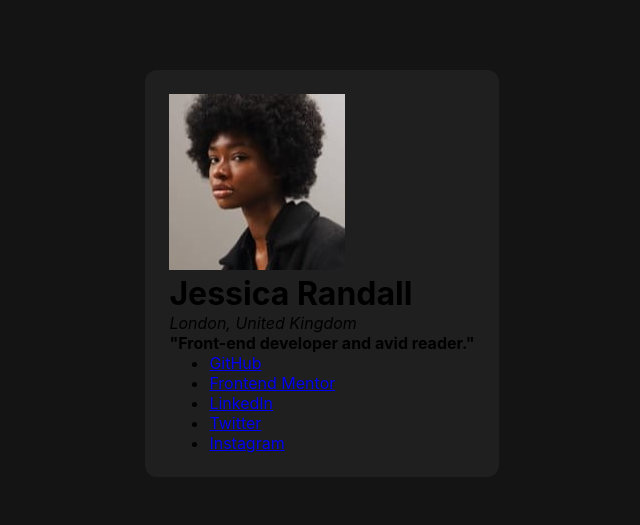
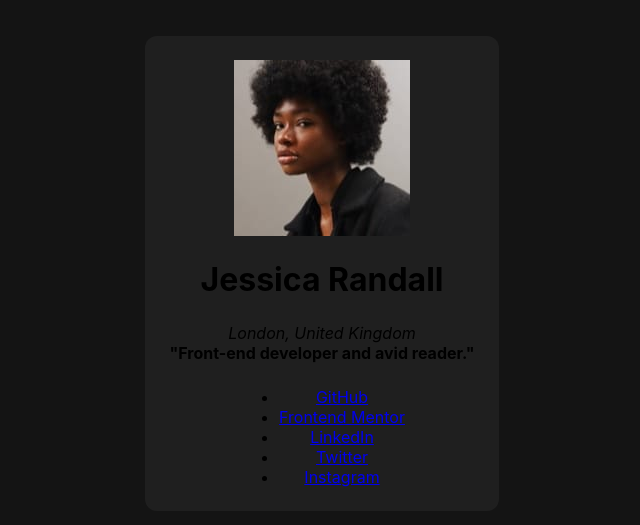
Before and after one commit to rfn16zn/social-links-profile, a plain HTML site: page index.html in a window 1280 px wide. Shown: the part 127-652 px from the top of the page, without its empty margins (318-958 px from the left). Drawn offline with Linux system fonts and the light colour scheme.

Commit message:
Style class profile

```diff
--- a/index.html
+++ b/index.html
@@ -12,8 +12,10 @@
     <div class="profile">
       <img class="avatar" src="assets/images/avatar-jessica.jpeg" alt="Profile Picture">
       <h1 class="name">Jessica Randall</h1>
-      <address class="location">London, United Kingdom</address>
-      <h4 class="profession">"Front-end developer and avid reader."</h4>
+      <div class="about">
+        <address class="location">London, United Kingdom</address>
+        <h4 class="profession">"Front-end developer and avid reader."</h4>
+      </div>
       <nav class="social-links">
         <ul class="social-links__list">
           <li class="list__item">
--- a/style.css
+++ b/style.css
@@ -52,4 +52,9 @@ body {
   background-color: var(--grey-800);
   padding: var(--space-300);
   border-radius: 0.75rem;
+  display: flex;
+  flex-direction: column;
+  align-items: center;
+  text-align: center;
+  gap: var(--space-300);
 }
```
